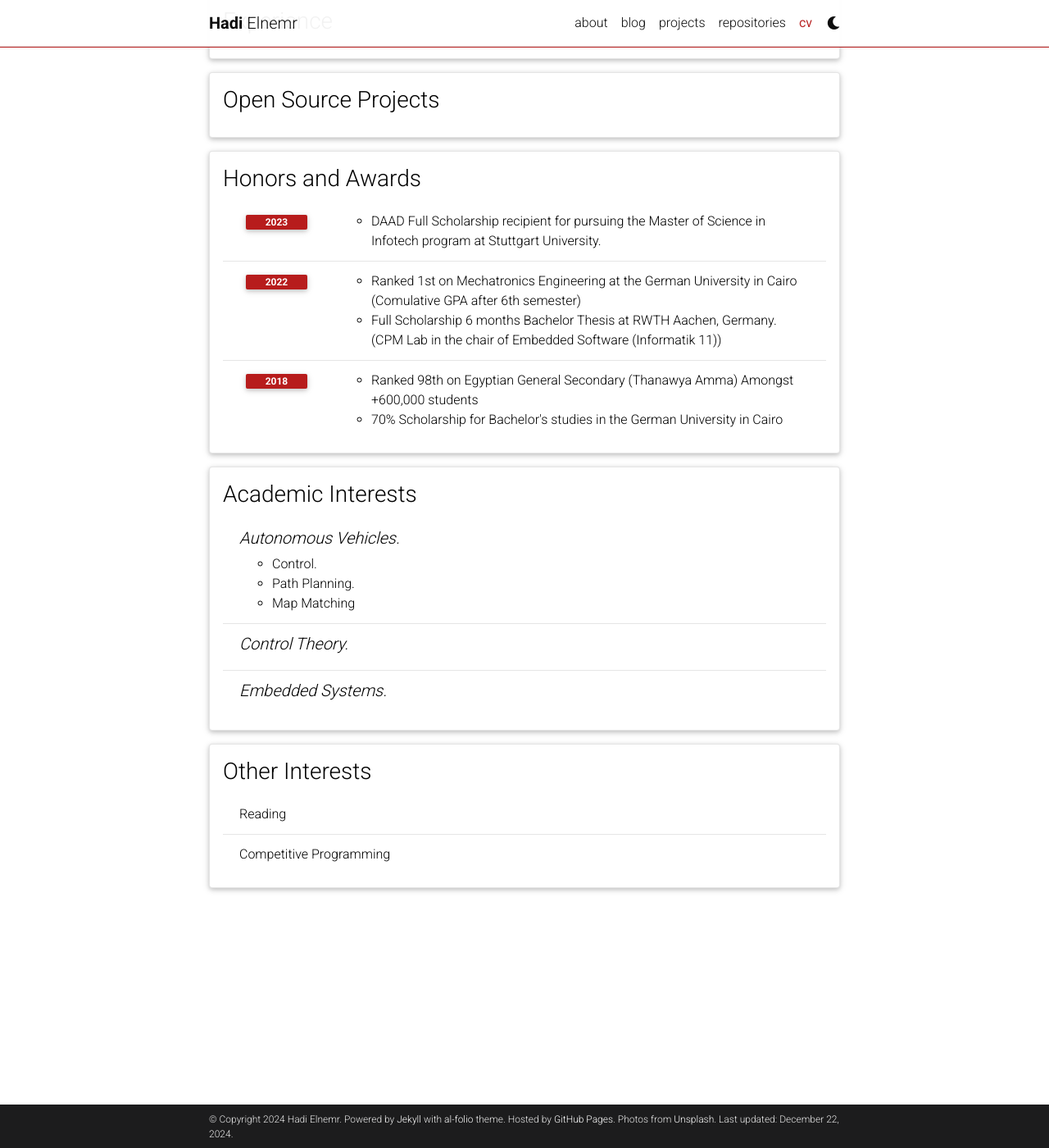
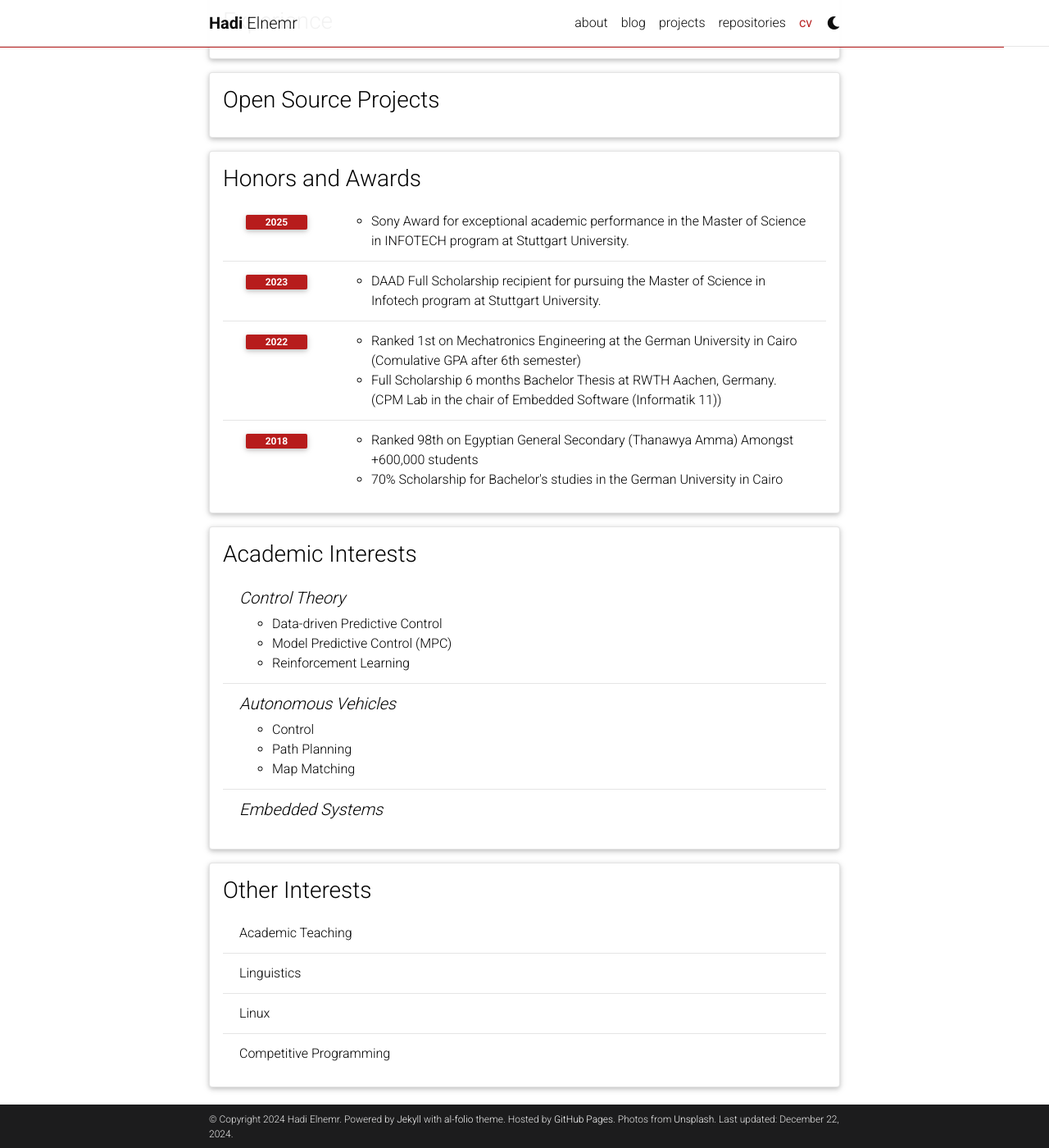
Before and after one commit to HadiElnemr/HadiElnemr.github.io, a Jekyll site: the page built from _pages/cv.md, in a window 1280 px wide and 1400 px high, scrolled down 802 px. Shown: the whole window at 82% size. Built offline with Jekyll 4.4.1, drawn with Linux system fonts in a browser that asks for light colours; comment, search, counter and statistics services are not loaded; a style sheet for code colours, icons or effects is not loaded.

Commit message:
add to cv: Award and interests

```diff
--- a/_data/cv.yml
+++ b/_data/cv.yml
@@ -90,6 +90,10 @@
 - title: Honors and Awards
   type: time_table
   contents:
+    - year: 2025
+      items:
+        - Sony Award for exceptional academic performance in the Master of Science in INFOTECH program at Stuttgart University.
+
     - year: 2023
       items:
         - DAAD Full Scholarship recipient for pursuing the Master of Science in Infotech program at Stuttgart University.
@@ -107,16 +111,17 @@
 - title: Academic Interests
   type: nested_list
   contents:
-    - title: Autonomous Vehicles.
+    - title: Control Theory
       items:
-        - Control.
-        - Path Planning.
+        - Data-driven Predictive Control
+        - Model Predictive Control (MPC)
+        - Reinforcement Learning
+    - title: Autonomous Vehicles
+      items:
+        - Control
+        - Path Planning
         - Map Matching
-    - title: Control Theory.
-      items:
-        # - Description 1.
-        # - Description 2.
-    - title: Embedded Systems.
+    - title: Embedded Systems
       items:
         # - Description 1.
         # - Description 2.
@@ -124,5 +129,7 @@
 - title: Other Interests
   type: list
   contents:
-    - Reading
+    - Academic Teaching
+    - Linguistics
+    - Linux
     - Competitive Programming
```
